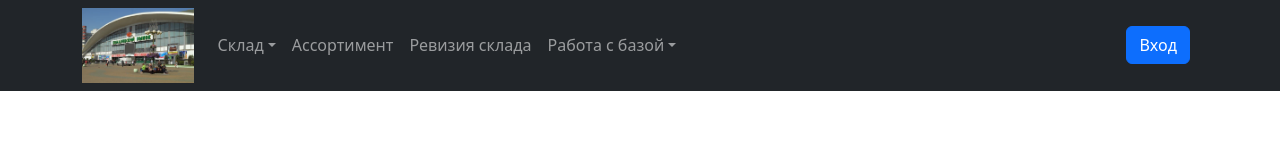
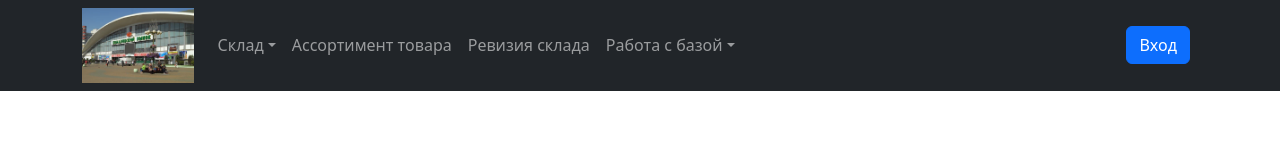
Before and after one commit to iSakha/alla-trade-front, a React (Vite) app: page / in a window 1280 px wide. Shown: the top 160 px of the page. Built offline with nearby package versions, Linux system fonts and the light colour scheme.

Commit message:
autodeploy test

```diff
--- a/src/components/MyNavBar.jsx
+++ b/src/components/MyNavBar.jsx
@@ -72,7 +72,7 @@ function MyNavBar() {
                   Распределение товара
                 </NavDropdown.Item>
               </NavDropdown>
-              <Nav.Link href="db">Ассортимент</Nav.Link>
+              <Nav.Link href="db">Ассортимент товара</Nav.Link>
               <Nav.Link href="check">Ревизия склада</Nav.Link>
               <NavDropdown title="Работа с базой" id="basic-nav-dropdown">
                 <NavDropdown.Item
```
